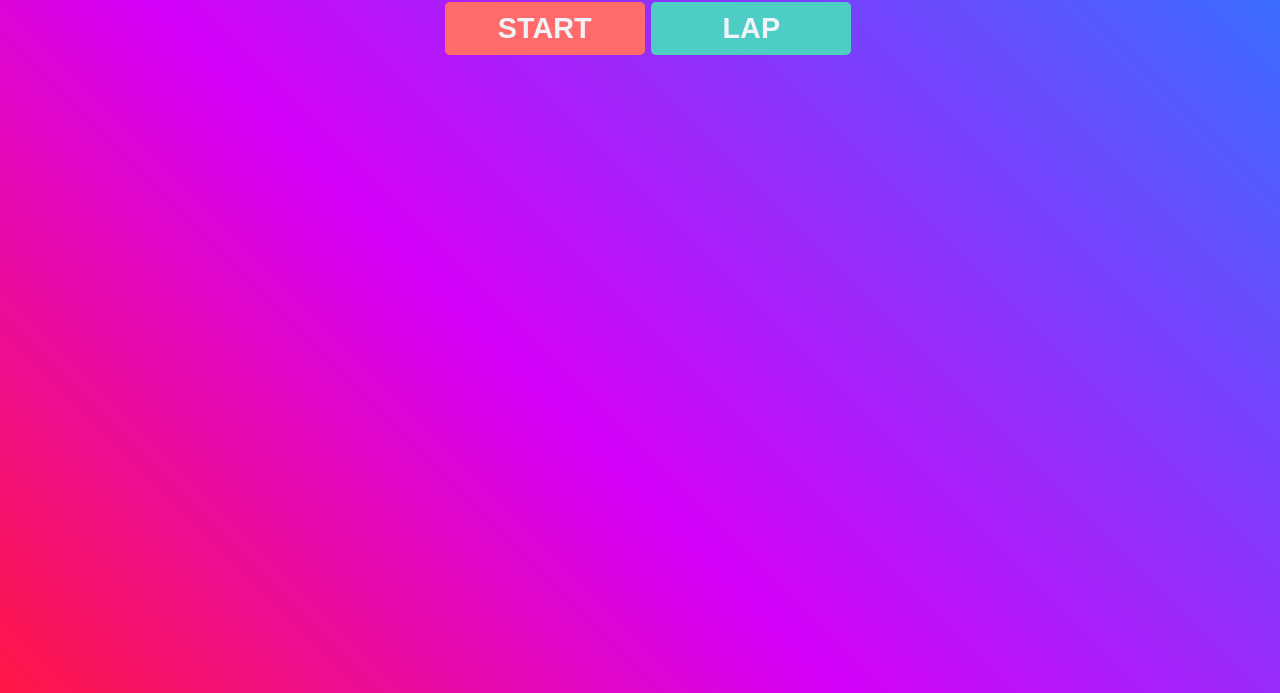
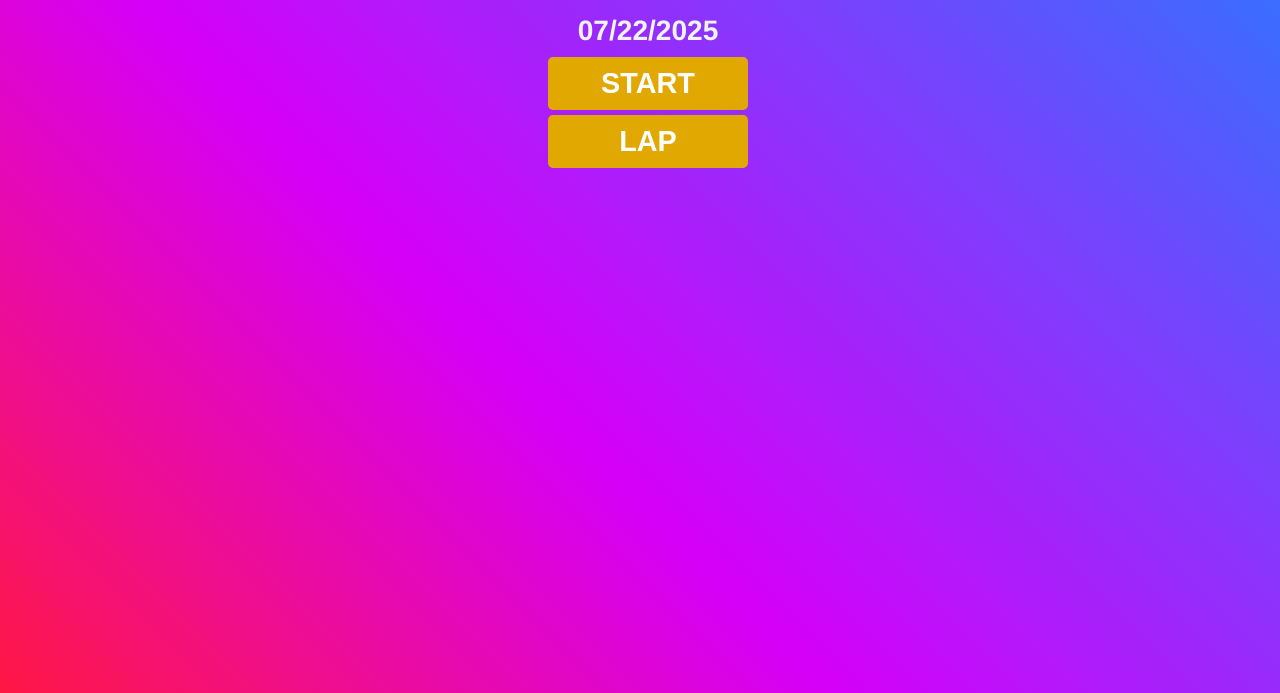
Before and after one commit to clayscode11/launchwatch, a plain HTML site: page timeSinceLaunch.html in a window 1280 px wide. Shown: the part 125-818 px from the top of the page. Drawn offline with nearby package versions, Linux system fonts and the light colour scheme.

Commit message:
Add files via upload
UI change

```diff
--- a/timeSinceLaunch.css
+++ b/timeSinceLaunch.css
@@ -46,7 +46,7 @@ button {
     border: none;
     padding-top: 10px;
     padding-bottom: 10px;
-    color: #f0f4f8;
+    color: #ffffff;
     font-weight: bold;
     width: 200px;
     margin-bottom: 5px;
@@ -61,12 +61,14 @@ button.blink-button {
 }
 
 #start-btn {
-    background: #ff6b6b
+    background: #e0a800;
 }
 
+
 #log-btn {
-    background: #4ecdc4
+    background: #e0a800;
 }
+
 
 @keyframes blinker {
   50% {
--- a/timeSinceLaunch.html
+++ b/timeSinceLaunch.html
@@ -4,7 +4,7 @@
         <script src="dayjs.min.js"></script>
     </head>
         <body class="box">
-            <div table; max-width: 200px;>
+            <div style= "max-width: 200px; margin: auto;">
                 <h1>Launch Watch</h1>
                 <h2 id="timer-el"></h2>
                 <h3 id= "date-el"></h3>
```
